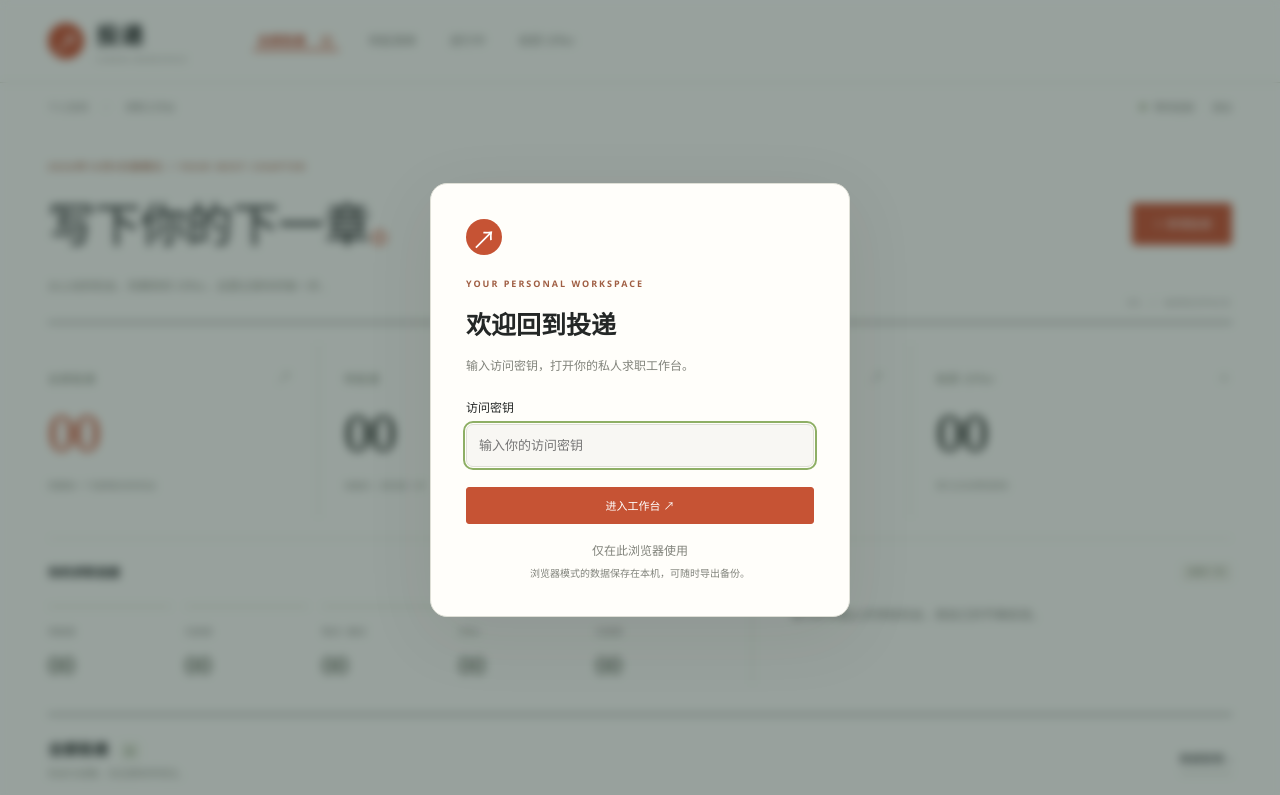
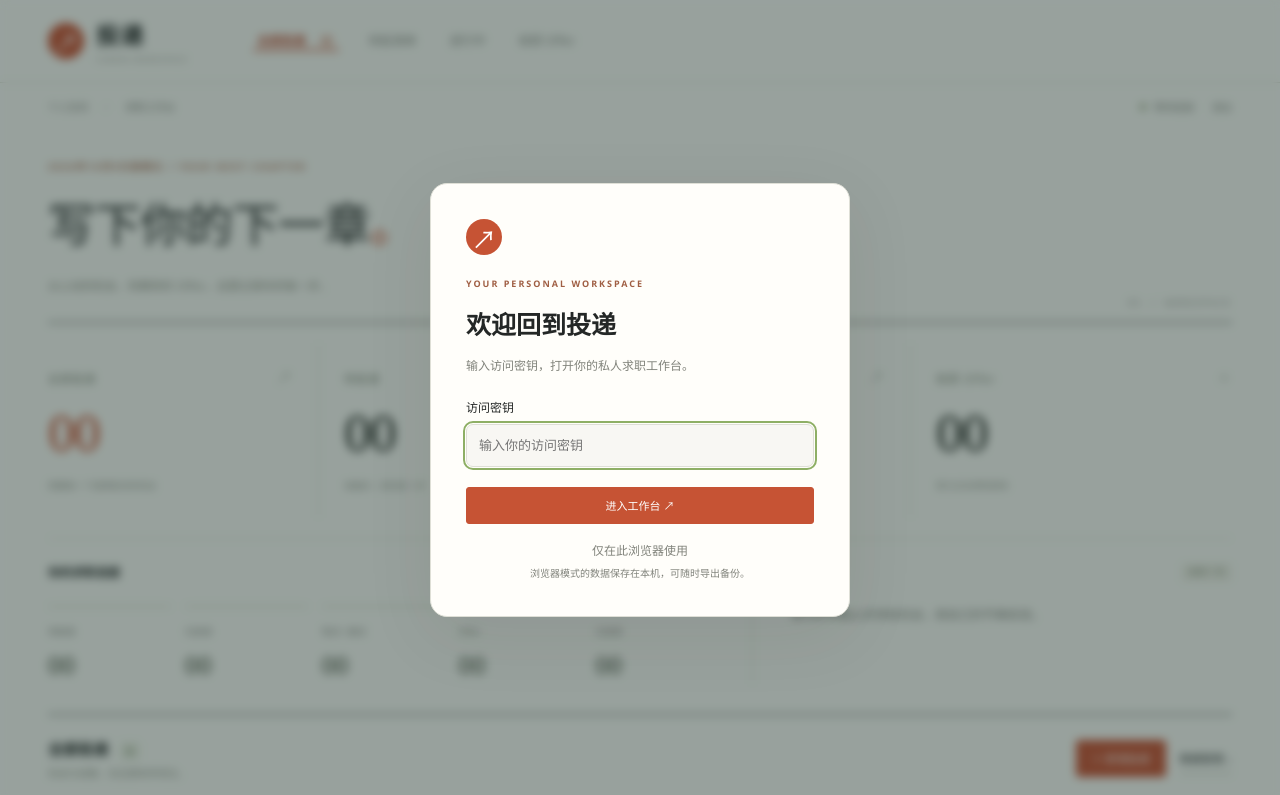
Before and after one commit to cola1917/qiuzhao-tracker-cf, a website: page public/index.html in a window 1280 px wide. Shown: the top 795 px of the page. Drawn offline with Linux system fonts and the light colour scheme.

Commit message:
ui: place add application beside data management

```diff
--- a/public/app.css
+++ b/public/app.css
@@ -268,3 +268,7 @@ td.role-cell{width:230px;min-width:200px}
 .role-choice button,.role-add button{border:0;background:none;color:var(--muted);cursor:pointer}
 .role-add input{width:100%;min-width:0;border:1px solid var(--line);border-radius:4px;padding:5px;background:var(--bg);color:var(--ink);font-size:10px}
 .date .due{padding-left:6px}
+
+
+.records-actions{display:flex;align-items:center;gap:14px;flex-shrink:0}
+@media(max-width:480px){.records-head{gap:12px;flex-wrap:wrap}.records-actions{gap:10px}.records-actions>.btn{padding:8px 11px}}
--- a/public/index.html
+++ b/public/index.html
@@ -12,11 +12,11 @@
 <main>
   <header class="topbar"><span>个人空间 <span class="slash">/</span> 求职工作台</span><div class="header-actions"><div class="saveflag" id="saveflag" role="status"><i></i><span id="savetext">等待连接</span></div><button id="lock" class="text-btn">退出</button></div></header>
   <div class="content">
-    <section class="pagehead"><div><div class="eyebrow" id="today">YOUR NEXT CHAPTER</div><h1>写下你的下一章<span>。</span></h1><p>从心动的机会，到期待的 Offer。这里记录你的每一步。</p></div><button class="btn primary" id="add">＋ 新增投递</button></section>
+    <section class="pagehead"><div><div class="eyebrow" id="today">YOUR NEXT CHAPTER</div><h1>写下你的下一章<span>。</span></h1><p>从心动的机会，到期待的 Offer。这里记录你的每一步。</p></div></section>
     <div id="notice" class="notice" role="status" hidden></div><div class="recovery" id="recovery" hidden><span>此浏览器有尚未同步的修改。</span><button class="btn" id="recover">恢复修改</button><button class="btn" id="backup-pending">备份未同步数据</button></div>
     <section class="stats" id="stats" aria-label="投递统计"></section>
     <section class="overview"><div class="progress-panel"><div class="section-title"><h2>你的求职进度</h2><span>每一份投递，都是新的可能</span></div><div id="pipeline" class="pipeline"></div></div><div class="deadline-panel"><div class="section-title"><h2>近期截止</h2><span class="tag">未来 7 天</span></div><div id="upcoming"></div></div></section>
-    <section class="records"><div class="records-head"><div><h2 id="view-title">全部投递 <span id="resultcount">0</span></h2><p>机会与进展，在这里有序发生。</p></div><details class="data-menu"><summary class="btn">数据管理 ↓</summary><div><button id="expcsv">导出 CSV</button><button id="expjson">备份 JSON</button><button id="impjson">恢复备份</button><button id="reload">重新载入云端</button></div></details></div>
+    <section class="records"><div class="records-head"><div><h2 id="view-title">全部投递 <span id="resultcount">0</span></h2><p>机会与进展，在这里有序发生。</p></div><div class="records-actions"><button class="btn primary" id="add">＋ 新增投递</button><details class="data-menu"><summary class="btn">数据管理 ↓</summary><div><button id="expcsv">导出 CSV</button><button id="expjson">备份 JSON</button><button id="impjson">恢复备份</button><button id="reload">重新载入云端</button></div></details></div></div>
 
       <div class="toolbar"><label class="search"><span>⌕</span><input id="q" type="search" aria-label="搜索投递" placeholder="搜索公司、岗位、部门或备注…"></label><label class="select-wrap"><span>状态</span><select id="statusfilter" aria-label="按状态筛选"><option value="">全部状态</option></select></label><label class="select-wrap"><select id="sort" aria-label="排序"><option value="added">最近添加</option><option value="deadline">截止日期</option><option value="name">公司名称</option><option value="status">投递进度</option></select></label></div>
       <div class="tablewrap"><table><thead><tr><th>公司 / 链接</th><th>岗位 / 部门</th><th>投递状态</th><th>截止日期</th><th>投递时间</th><th>备注</th><th><span class="sr-only">操作</span></th></tr></thead><tbody id="rows"></tbody></table><div class="empty" id="empty" hidden><span>↗</span><h3>下一份机会，从这里开始</h3><p>记下感兴趣的公司，让每一次投递都有迹可循。</p><button class="btn primary" id="empty-add">＋ 新增投递</button></div></div>
```
